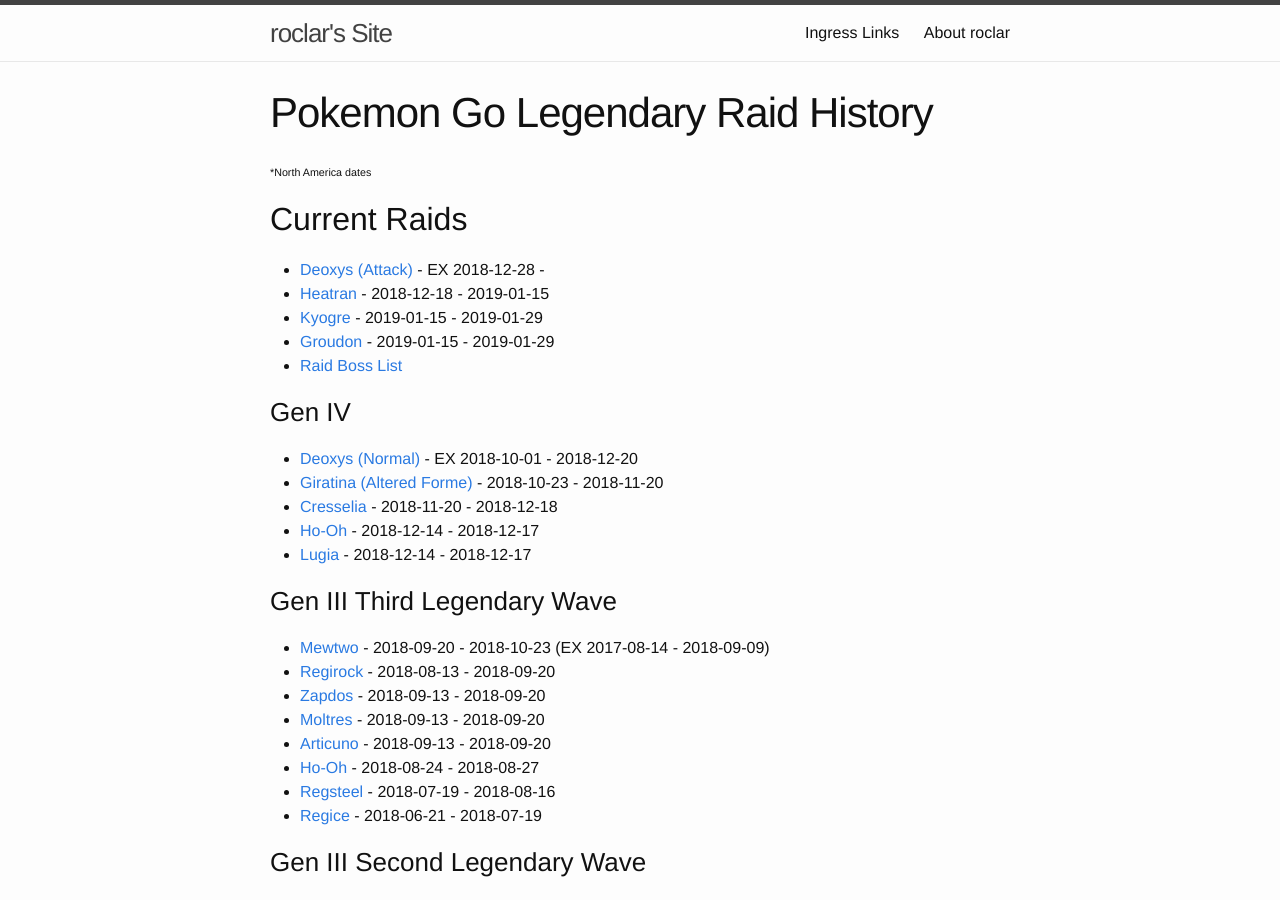
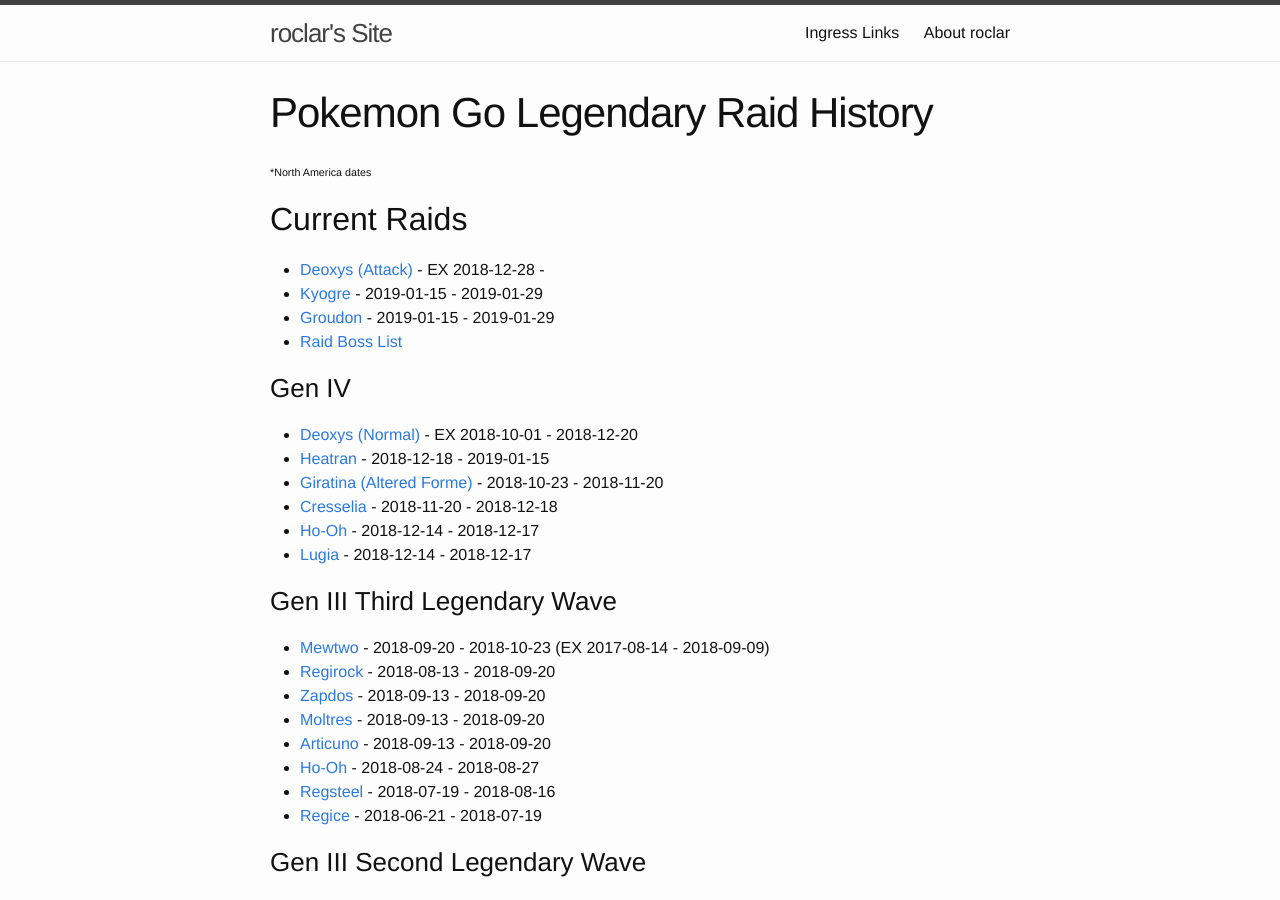
Before and after one commit to roclar/roclar.github.io, a Jekyll site: the page built from PoGoLegendaryHistory.md, in a window 1280 px wide and 900 px high. Built offline with Jekyll 4.4.1, drawn with Linux system fonts in a browser that asks for light colours.

```diff
--- a/PoGoLegendaryHistory.md
+++ b/PoGoLegendaryHistory.md
@@ -7,13 +7,13 @@ weight: 5
 
 ## Current Raids
 - [Deoxys (Attack)](https://db.pokemongohub.net/pokemon/386?form=Attack) - EX 2018-12-28 -
-- [Heatran](https://db.pokemongohub.net/pokemon/485) - 2018-12-18 - 2019-01-15
 - [Kyogre](https://db.pokemongohub.net/pokemon/382) - 2019-01-15 - 2019-01-29
 - [Groudon](https://db.pokemongohub.net/pokemon/383) - 2019-01-15 - 2019-01-29
 - [Raid Boss List](https://pokemongo.gamepress.gg/raid-boss-list)
 
 ### Gen IV
 - [Deoxys (Normal)](https://db.pokemongohub.net/pokemon/386) - EX 2018-10-01 - 2018-12-20
+- [Heatran](https://db.pokemongohub.net/pokemon/485) - 2018-12-18 - 2019-01-15
 - [Giratina (Altered Forme)](https://db.pokemongohub.net/pokemon/487?form=Altered) - 2018-10-23 - 2018-11-20
 - [Cresselia](https://db.pokemongohub.net/pokemon/488) - 2018-11-20 - 2018-12-18
 - [Ho-Oh](https://db.pokemongohub.net/pokemon/250) - 2018-12-14 - 2018-12-17
```
